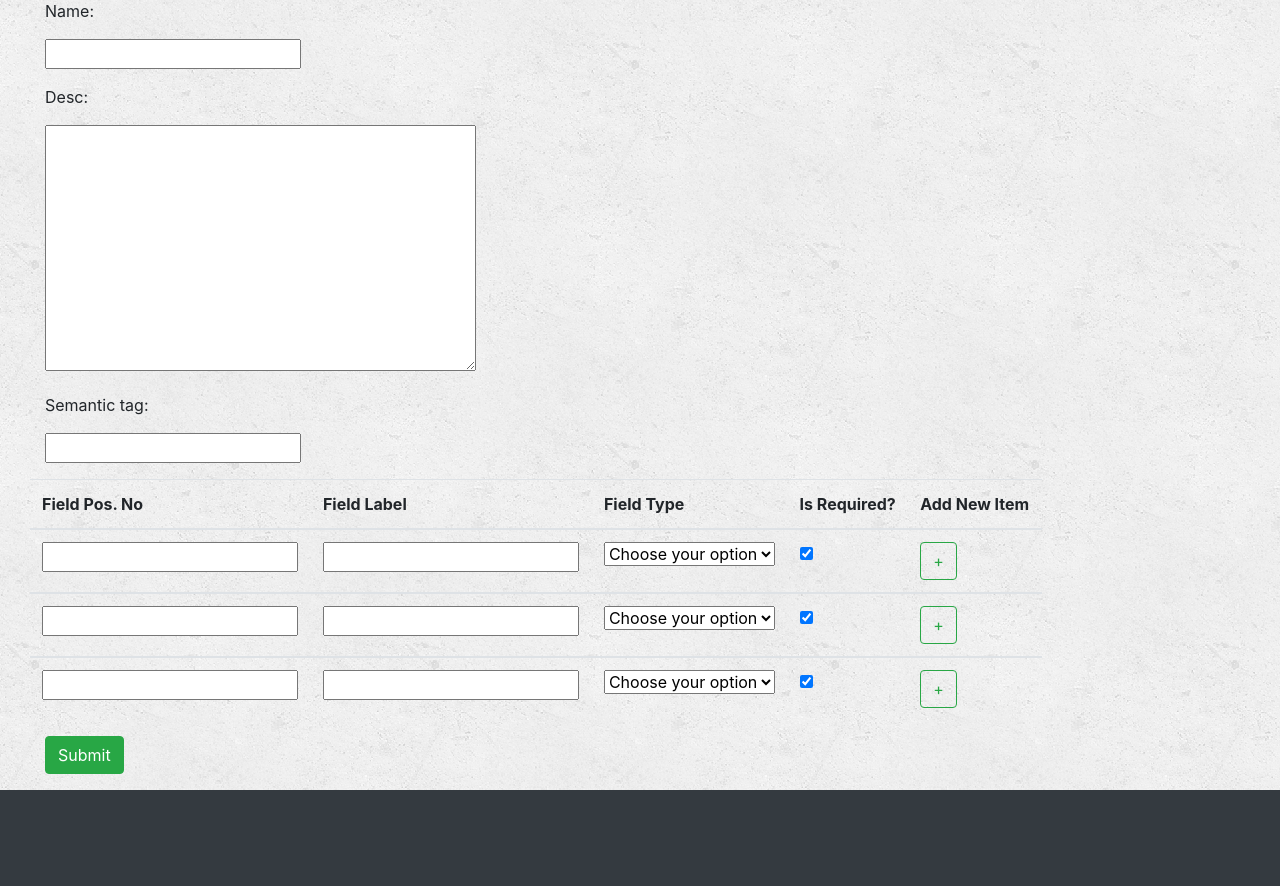
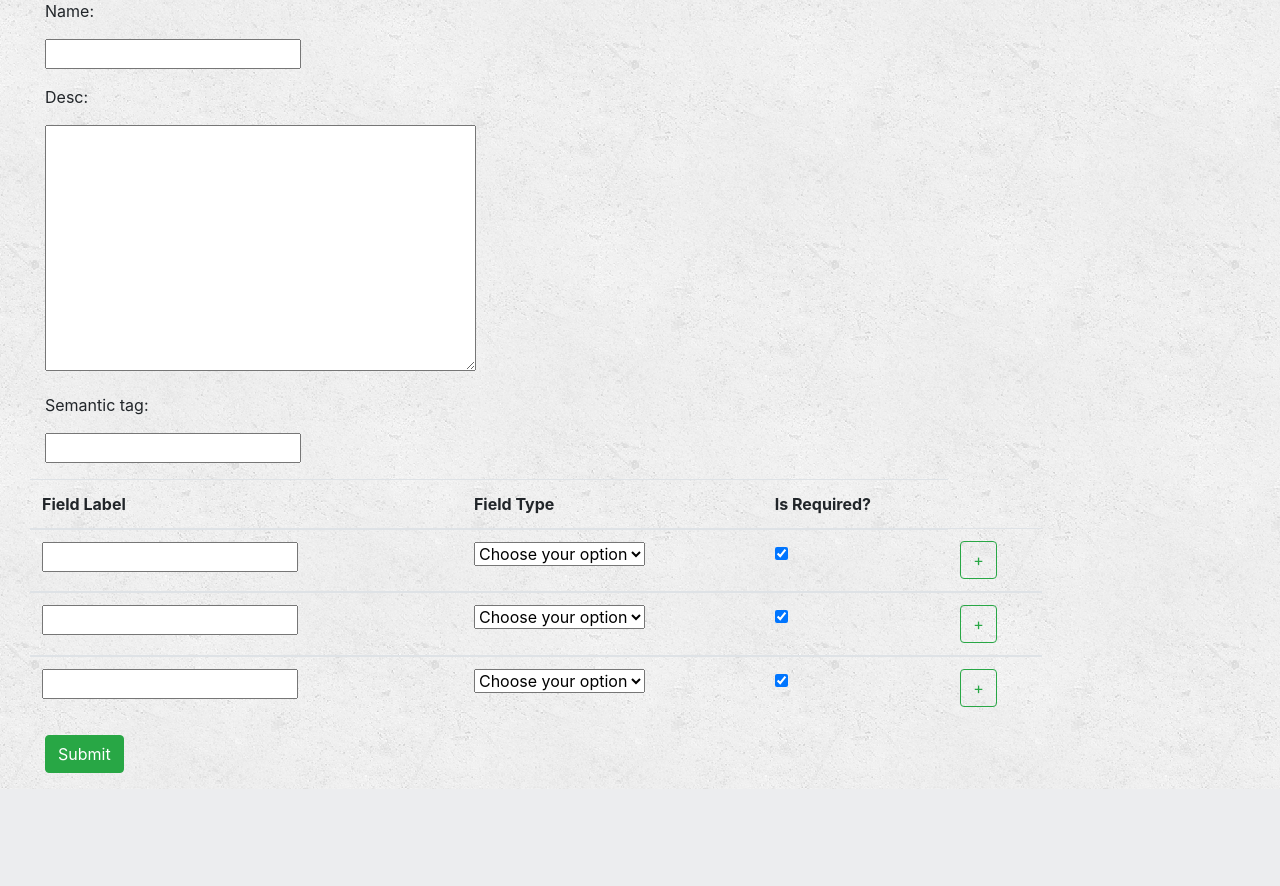
Before and after one commit to burakkilicaslan/Software-Development-Practice, a Django app: template bsharing/templates/post_type_form.html in a window 1280 px wide. Shown: the part 93-979 px from the top of the page. After the commit the page ends 882 px from the top, so only its background shows below. Run offline with Django 3.2, Linux system fonts and the light colour scheme; the template is opened without the code that fills it: values that come from a table or form of the project are taken from there, others are empty; some libraries are stand-ins or nearby versions.

Commit message:
Enhancement about #33  #32

```diff
--- a/bsharing/templates/base.html
+++ b/bsharing/templates/base.html
@@ -57,12 +57,12 @@
 
     {% endblock %}
 
-    <footer class="py-5 bg-dark">
+    {% comment %} <footer class="py-5 bg-dark">
     <div class="container">
       <p class="m-0 text-center text-white"> </p>
     </div>
     <!-- /.container -->
-    </footer>
+    </footer> {% endcomment %}
 
 </body>
 </html>
--- a/bsharing/templates/post_type_form.html
+++ b/bsharing/templates/post_type_form.html
@@ -21,23 +21,19 @@
                                         <table class="table" id="myTable">
                                             <thead>
                                                 <tr>
-                                                    <th scope="col">Field Pos. No</th>
                                                     <th scope="col">Field Label</th>
                                                     <th scope="col">Field Type</th>
                                                     <th scope="col">Is Required?</th>
-                                                    <th scope="col">Add New Item</th>
+                                                    {% comment %} <th scope="col">Add New Item</th> {% endcomment %}
                                                 </tr>
                                             </thead>
                                             <tbody>
                                                 <tr>
                                                     <th scope="row">
-                                                        <input type="text" id="dt_fieldposnr" class="floatLabel_dt" name="dt_fieldposnr">
-                                                    </th>
-                                                    <th scope="row">
-                                                        <input type="text" id="dt_fieldlabel" class="floatLabel_dt" name="dt_fieldlabel">
+                                                        <input type="text" id="dt_fieldlabel" class="floatLabel_dt" name="fieldlabel">
                                                     </th>
                                                     <td>
-                                                        <select class="mdb-select md-form floatLabel_dt" name="dt_fieldtype">
+                                                        <select class="mdb-select md-form floatLabel_dt" name="fieldtype">
                                                             <option value="" disabled selected>Choose your option</option>
                                                             <option value="TE">Text field</option>
                                                             <option value="TA">Text area</option>
@@ -54,7 +50,7 @@
                                                     <td>
                                                         <input type="checkbox" checked="true" data-toggle="toggle"
                                                             data-style="ios"
-                                                            id="dt_fieldrequire" name="dt_fieldrequire"
+                                                            id="dt_fieldrequire" name="fieldrequire"
                                                             data-onstyle="success">
                                                     </td>
                                                     <td>
@@ -66,13 +62,10 @@
                                             <tbody>
                                                 <tr>
                                                     <th scope="row">
-                                                        <input type="text" id="dt_fieldposnr" class="floatLabel_dt" name="dt_fieldposnr">
-                                                    </th>
-                                                    <th scope="row">
-                                                        <input type="text" id="dt_fieldlabel" class="floatLabel_dt" name="dt_fieldlabel">
+                                                        <input type="text" id="dt_fieldlabel" class="floatLabel_dt" name="fieldlabel">
                                                     </th>
                                                     <td>
-                                                        <select class="mdb-select md-form floatLabel_dt" name="dt_fieldtype">
+                                                        <select class="mdb-select md-form floatLabel_dt" name="fieldtype">
                                                             <option value="" disabled selected>Choose your option</option>
                                                             <option value="TE">Text field</option>
                                                             <option value="TA">Text area</option>
@@ -89,7 +82,7 @@
                                                     <td>
                                                         <input type="checkbox" checked="true" data-toggle="toggle"
                                                             data-style="ios"
-                                                            id="dt_fieldrequire" name="dt_fieldrequire"
+                                                            id="dt_fieldrequire" name="fieldrequire"
                                                             data-onstyle="success">
                                                     </td>
                                                     <td>
@@ -102,14 +95,12 @@
 
                                             <tbody>
                                                 <tr>
+
                                                     <th scope="row">
-                                                        <input type="text" id="dt_fieldposnr" class="floatLabel_dt" name="dt_fieldposnr">
-                                                    </th>
-                                                    <th scope="row">
-                                                        <input type="text" id="dt_fieldlabel" class="floatLabel_dt" name="dt_fieldlabel">
+                                                        <input type="text" id="dt_fieldlabel" class="floatLabel_dt" name="fieldlabel">
                                                     </th>
                                                     <td>
-                                                        <select class="mdb-select md-form floatLabel_dt" name="dt_fieldtype">
+                                                        <select class="mdb-select md-form floatLabel_dt" name="fieldtype">
                                                             <option value="" disabled selected>Choose your option</option>
                                                             <option value="TE">Text field</option>
                                                             <option value="TA">Text area</option>
@@ -126,7 +117,7 @@
                                                     <td>
                                                         <input type="checkbox" checked="true" data-toggle="toggle"
                                                             data-style="ios"
-                                                            id="dt_fieldrequire" name="dt_fieldrequire"
+                                                            id="dt_fieldrequire" name="fieldrequire"
                                                             data-onstyle="success">
                                                     </td>
                                                     <td>
```
Also changed, not shown: bsharing/community/views.py (+8 -0 lines).
